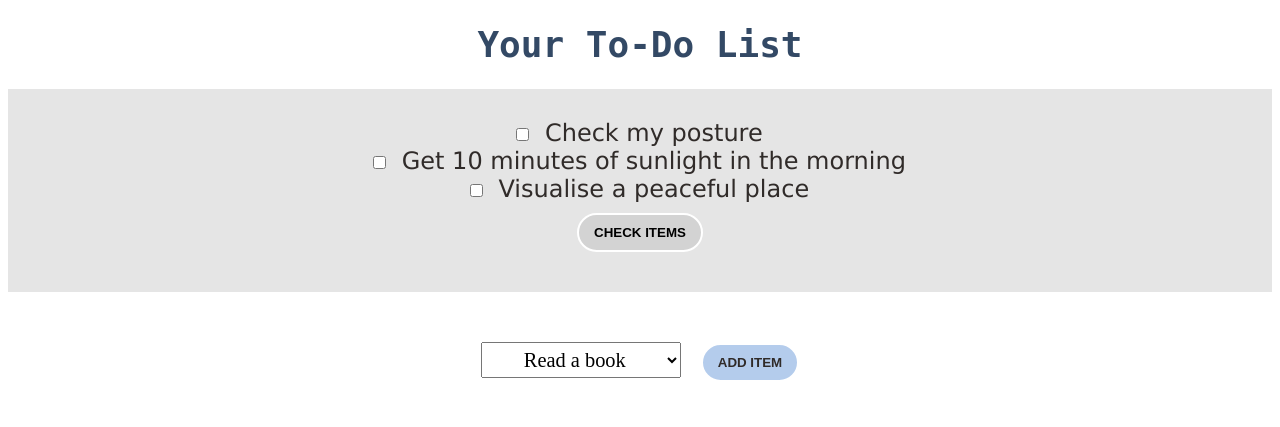
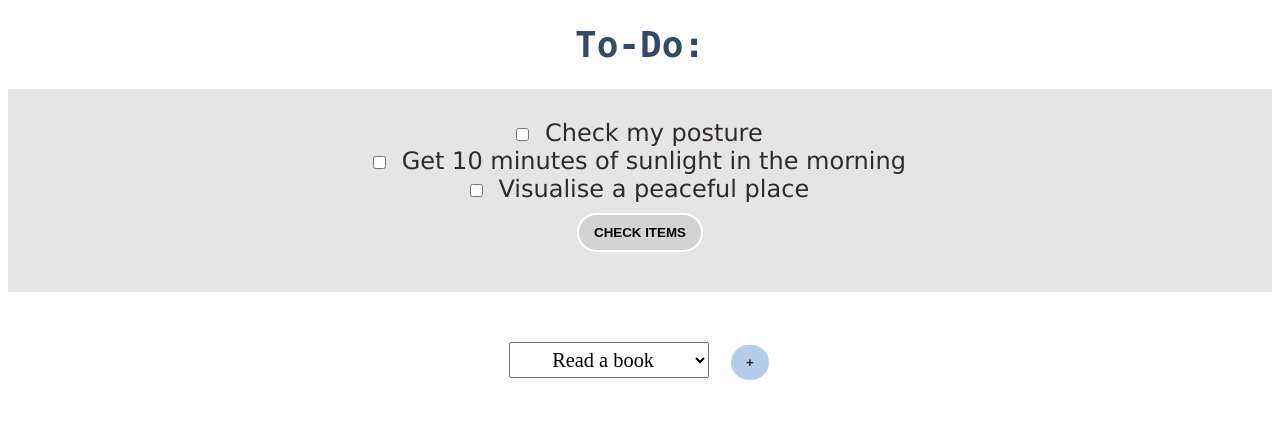
Before and after one commit to kgong6/level3-todolist-prototype-1, a Flask app: page / in a window 1280 px wide. Shown: the top 427 px of the page. Run offline with Flask 3, Linux system fonts and the light colour scheme; data comes from the database, SQL or seed files in the repository.

Commit message:
Title change

```diff
--- a/templates/index.html
+++ b/templates/index.html
@@ -12,7 +12,7 @@
   <body>
 
     <h1>
-      Your To-Do List
+      To-Do:
     </h1>
 
 
@@ -36,7 +36,7 @@
           {% for item in all_items %}
           <option value="{{ item }}">{{ item }}</option>
           {% endfor %}
-          <input type="submit" value="ADD ITEM" id="add_btn">
+          <input type="submit" value="+" id="add_btn">
 
       </form>
     </div>
```
